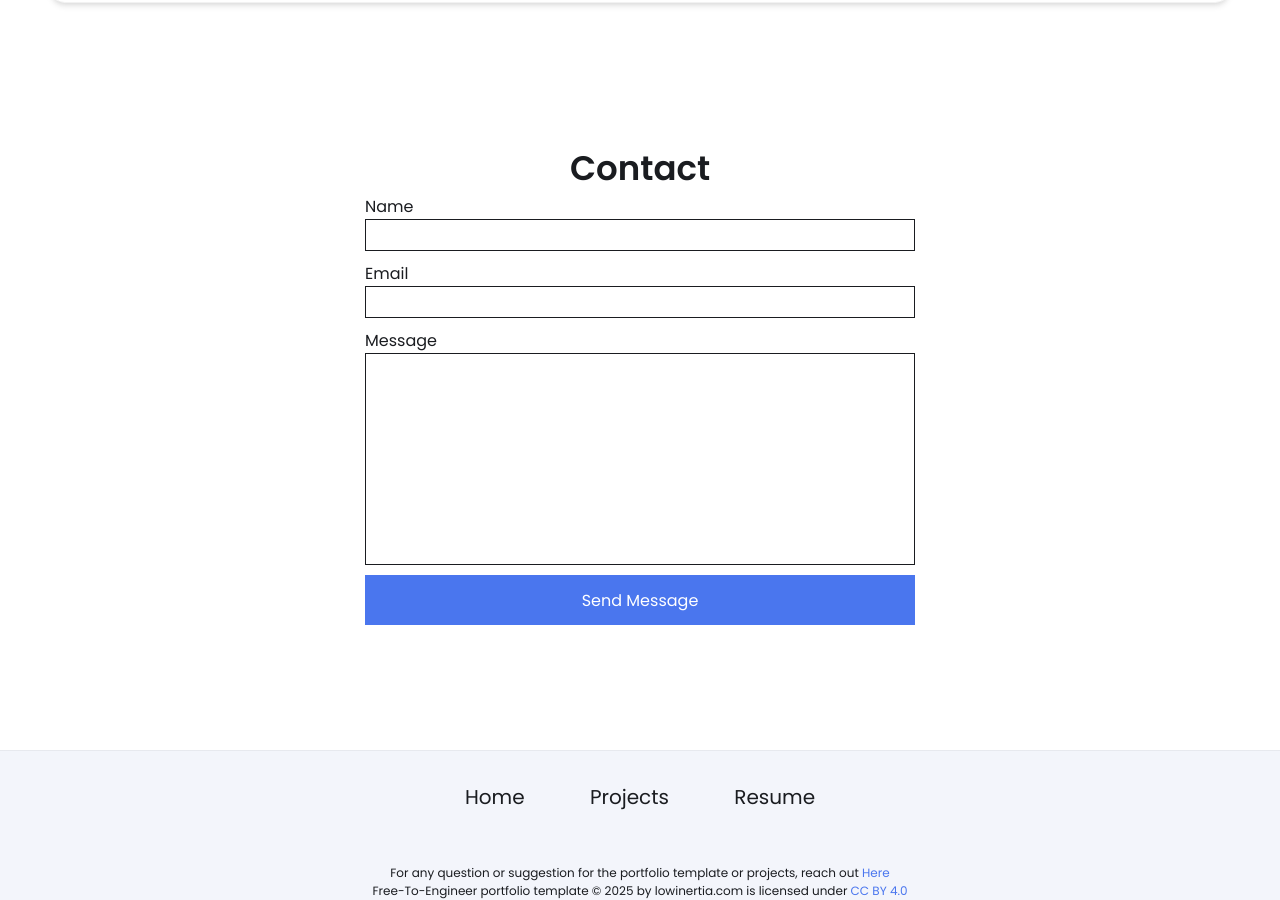
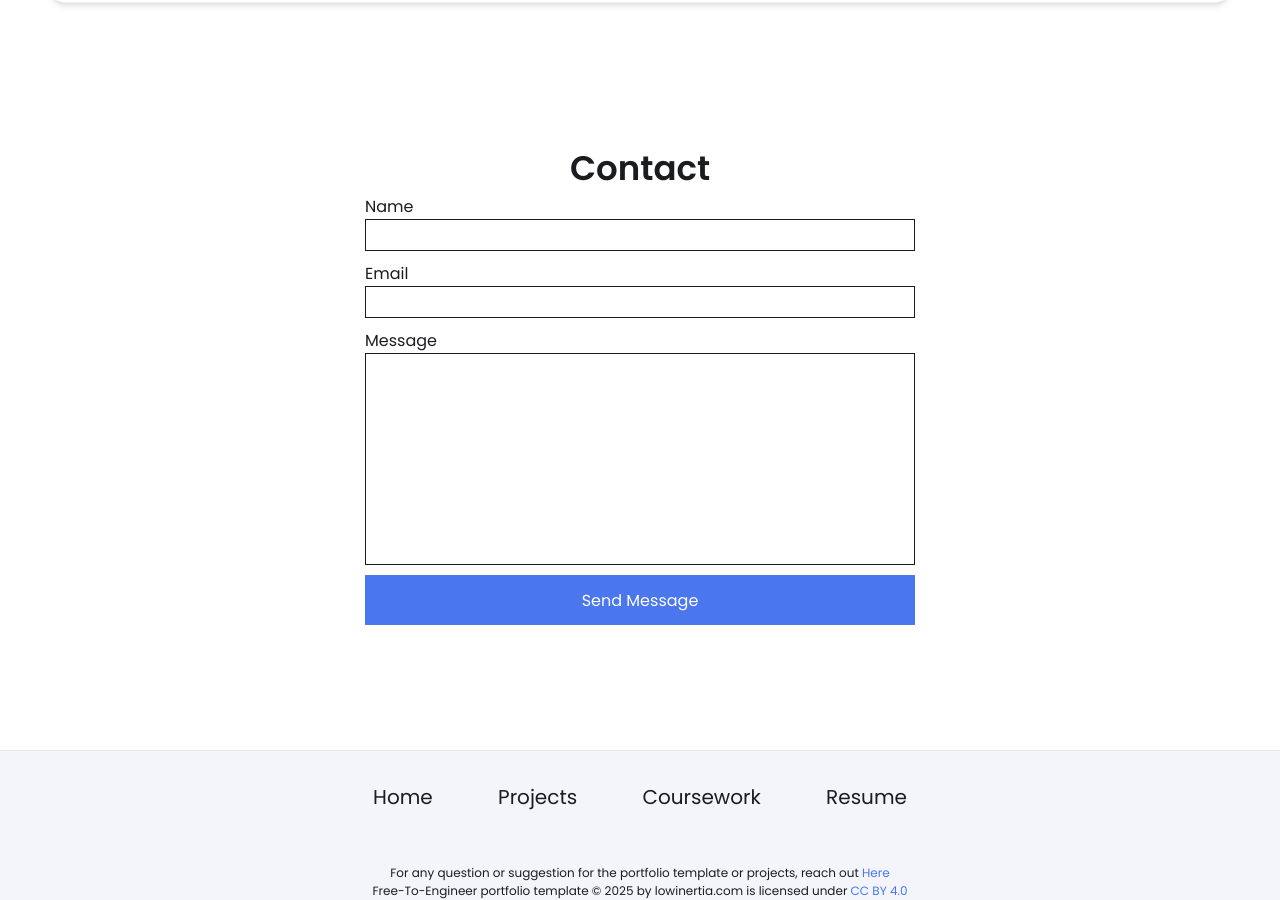
Before and after one commit to thongmn-8888/thongmn-8888.github.io, a Jekyll site: the page built from index.html, in a window 1280 px wide and 900 px high, scrolled down 2944 px. Built offline with Jekyll 4.4.1, drawn with Linux system fonts in a browser that asks for light colours.

Commit message:
Update footer.html

```diff
--- a/_includes/footer.html
+++ b/_includes/footer.html
@@ -6,6 +6,9 @@
             </a>
             <a href="/projects/">
                 <span>Projects</span>
+            </a>
+            <a href="/coursework/">
+                <span>Coursework</span>
             </a>
             <a href={{site.resume-url}} target="_blank" rel="noopener noreferrer">
                 <span>Resume</span>
```
